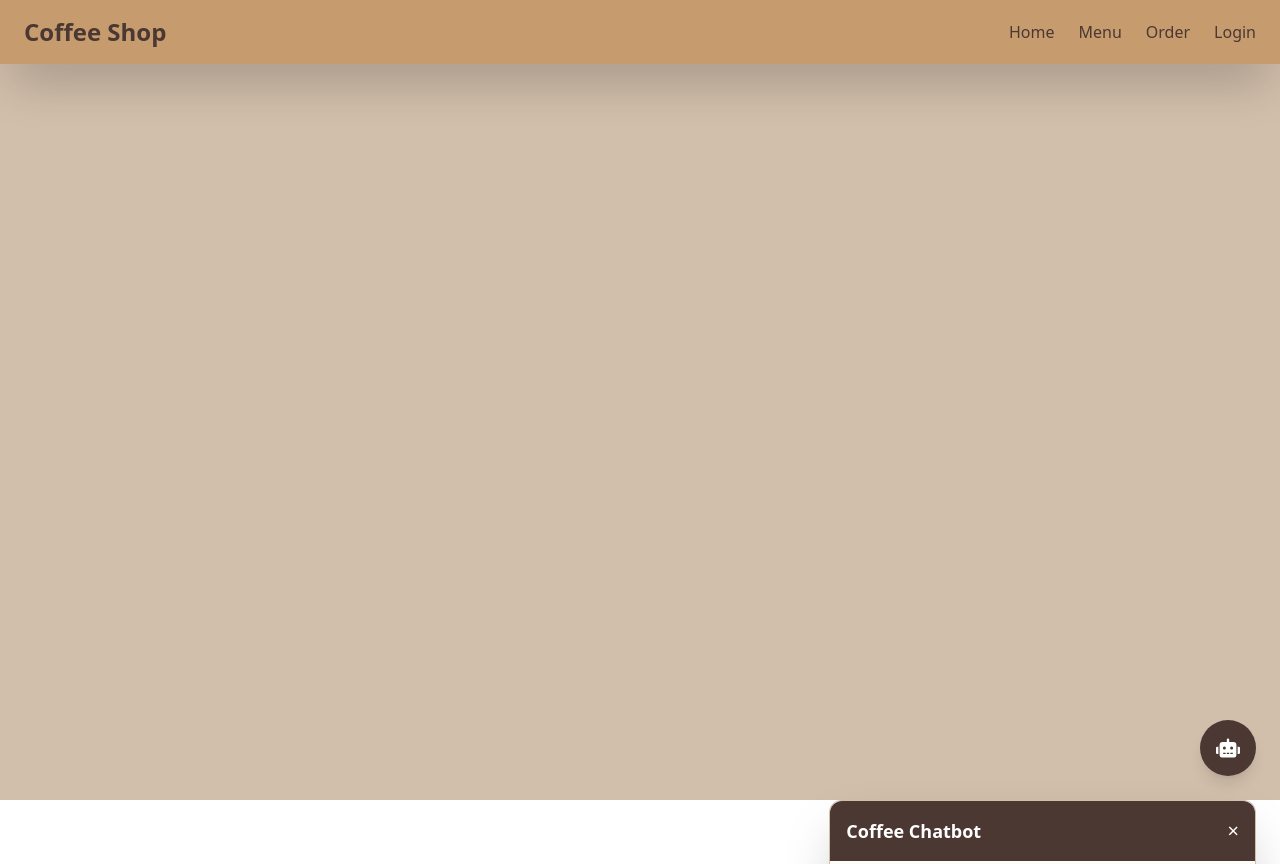
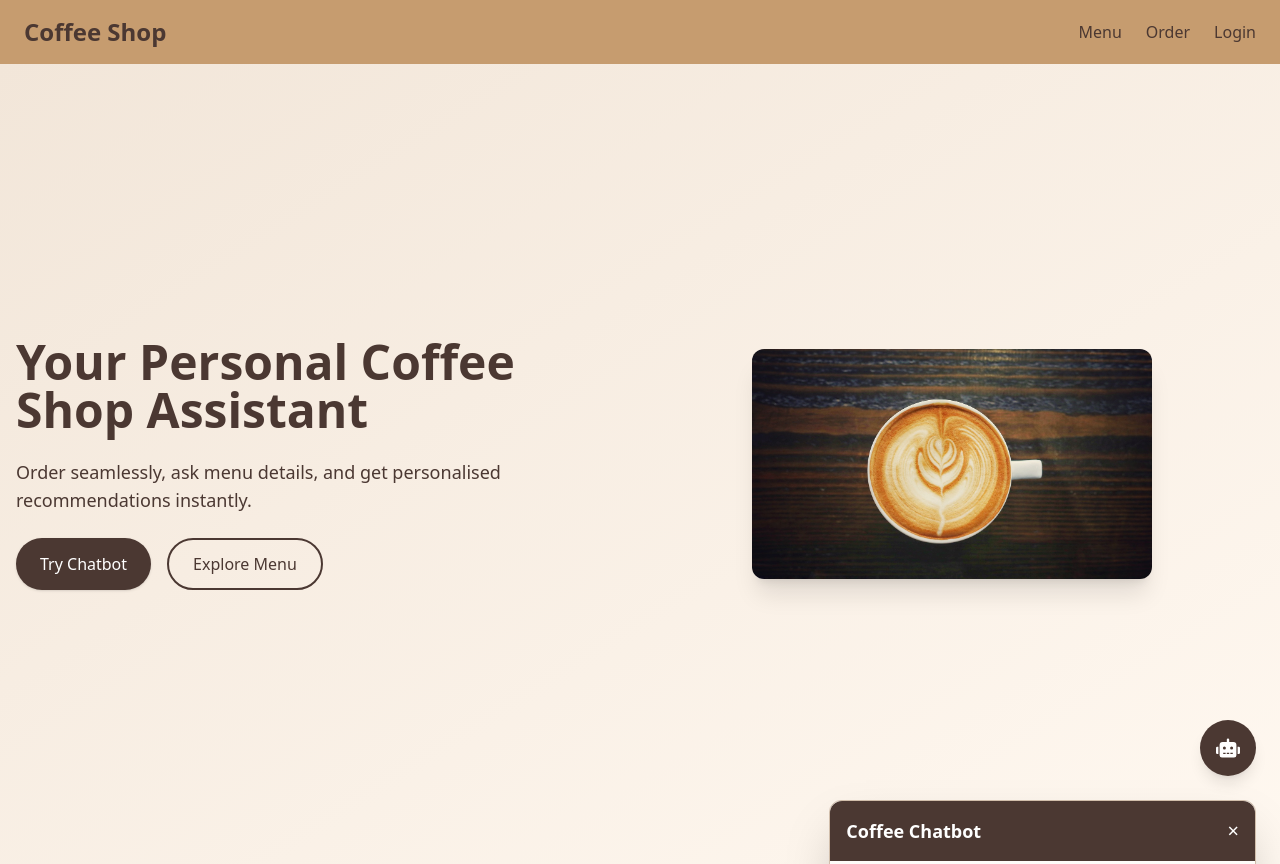
Before and after one commit to Pandharimaske/Coffee_Shop_ChatBot, a React (Vite) app in the folder frontend/: page / in a window 1280 px wide. Before the commit the page ends 800 px from the top, so only its background shows below. Built offline with nearby package versions, Linux system fonts and the light colour scheme.

Commit message:
remove home component

```diff
--- a/frontend/src/App.jsx
+++ b/frontend/src/App.jsx
@@ -15,12 +15,6 @@ function App() {
         <div className="flex justify-between items-center px-6 py-4 max-w-7xl mx-auto">
           <div className="text-2xl font-bold text-[#4B3832]">Coffee Shop</div>
           <nav className="space-x-6">
-            <Link
-              to="/home"
-              className="text-[#4B3832] hover:text-[#3a2d27] font-medium"
-            >
-              Home
-            </Link>
             <Link
               to="/menu"
               className="text-[#4B3832] hover:text-[#3a2d27] font-medium"
@@ -46,7 +40,7 @@ function App() {
       {/* Main Content */}
       <main className="max-w-7xl mx-auto">
         <Routes>
-          <Route path="/home" element={<Home />} />
+          <Route path="/" element={<Home />} />
           <Route path="/menu" element={<Menu />} />
           <Route path="/order" element={<Order />} />
           <Route path="/login" element={<Login />} />
--- a/frontend/src/components/Home.jsx
+++ b/frontend/src/components/Home.jsx
@@ -1,36 +1,39 @@
 import React from "react";
+import { Link } from "react-router-dom";
 
 const Home = () => {
   return (
     <div className="bg-gradient-to-br from-[#F2E6D9] to-[#FFF8F0] min-h-screen flex flex-col items-center justify-center px-4 py-12">
       {/* Hero content */}
-      <div className="max-w-7xl w-full flex flex-col md:flex-row items-center justify-between">
+      <div className="max-w-7xl w-full flex flex-col md:flex-row items-center justify-between space-y-10 md:space-y-0">
         {/* Left Side Text */}
-        <div className="md:w-1/2 space-y-6">
-          <h1 className="text-4xl md:text-5xl font-bold text-[#4B3832]">
+        <div className="md:w-1/2 space-y-6 text-center md:text-left">
+          <h1 className="text-3xl sm:text-4xl md:text-5xl font-bold text-[#4B3832]">
             Your Personal Coffee Shop Assistant
           </h1>
-          <p className="text-[#4B3832] text-lg">
+          <p className="text-[#4B3832] text-base sm:text-lg">
             Order seamlessly, ask menu details, and get personalised
             recommendations instantly.
           </p>
 
-          <div className="flex space-x-4">
+          <div className="flex flex-row flex-wrap justify-center md:justify-start gap-4">
             <button className="bg-[#4B3832] text-white px-6 py-3 rounded-full shadow hover:bg-[#3a2d27] transition">
               Try Chatbot
             </button>
-            <button className="border-2 border-[#4B3832] text-[#4B3832] px-6 py-3 rounded-full hover:bg-[#4B3832] hover:text-white transition">
-              Explore Features
-            </button>
+            <Link to={"/menu"}>
+              <button className="border-2 border-[#4B3832] text-[#4B3832] px-6 py-3 rounded-full hover:bg-[#4B3832] hover:text-white transition">
+                Explore Menu
+              </button>
+            </Link>
           </div>
         </div>
 
         {/* Right Side Image */}
-        <div className="md:w-1/2 mt-10 md:mt-0 flex justify-center">
+        <div className="md:w-1/2 flex justify-center">
           <img
-            src="/images/cappuccino.jpg" // using public folder path
+            src="/images/cappuccino.jpg"
             alt="Coffee Shop Chatbot"
-            className="w-80 md:w-[400px] rounded-xl shadow-xl"
+            className="w-64 sm:w-80 md:w-[400px] rounded-xl shadow-xl"
           />
         </div>
       </div>
```
